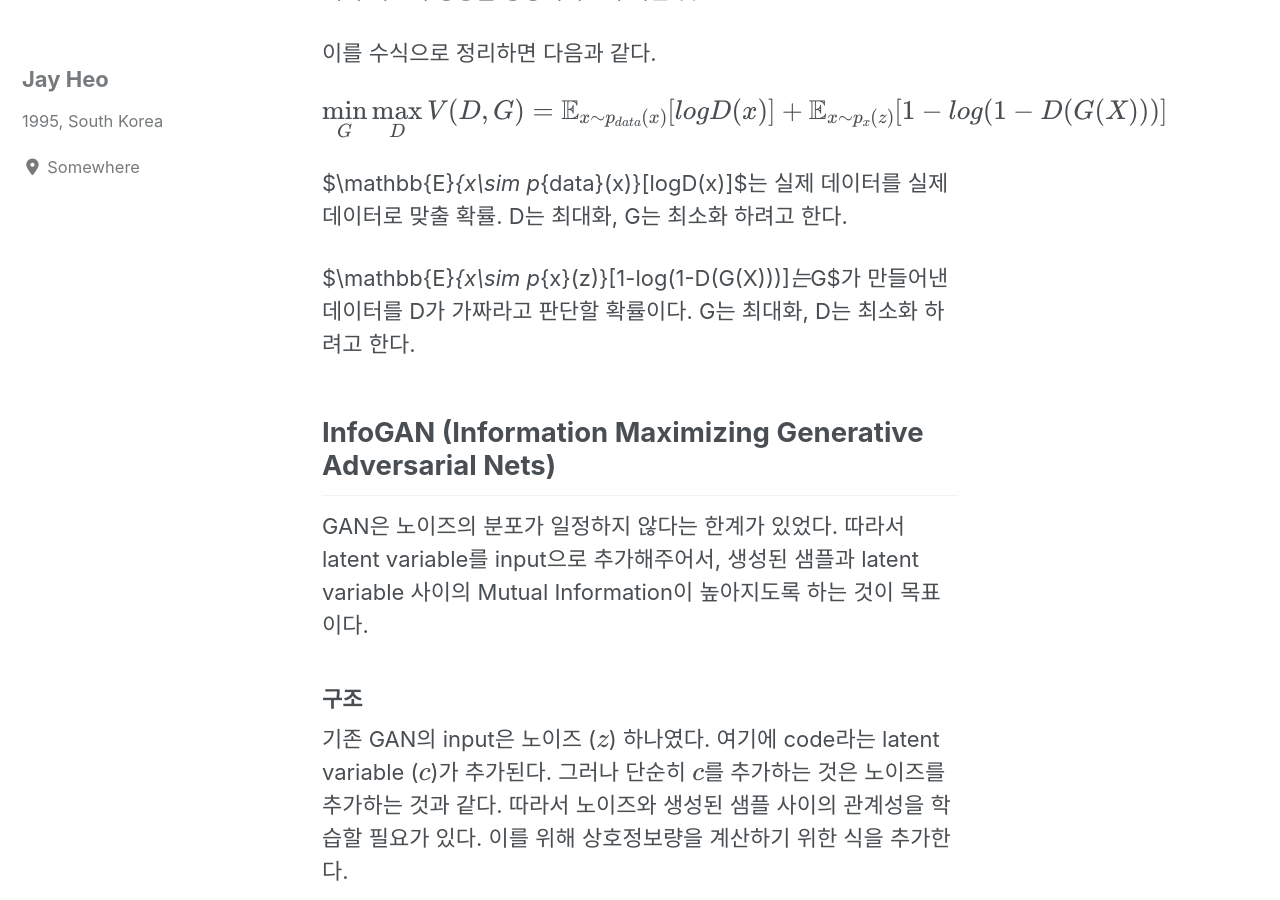
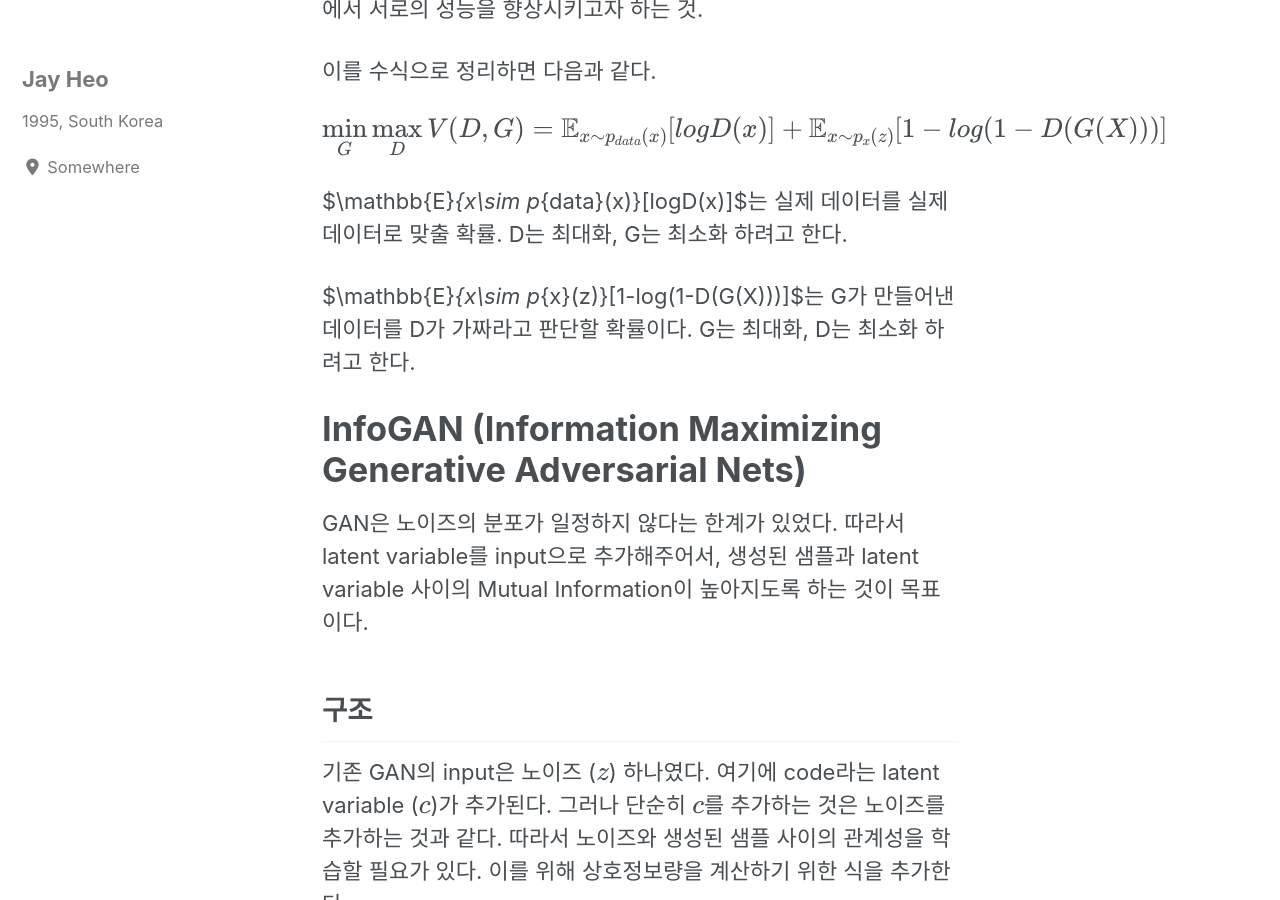
Before and after one commit to heojay/old-blog, a Jekyll site: the page built from _posts/2019-09-24-GAN.md, in a window 1280 px wide and 900 px high, scrolled down 716 px. Built offline with Jekyll 4.4.1, drawn with Linux system fonts in a browser that asks for light colours; cached includes are drawn as plain includes; nearby versions of some CDN libraries; formulas are drawn with MathJax 3; some of the changed text lies outside the part shown.

```diff
--- a/_posts/2019-09-24-GAN.md
+++ b/_posts/2019-09-24-GAN.md
@@ -8,13 +8,13 @@ use_math: true
 
 
 
-## Generative Adversarial Network (GAN)
+# Generative Adversarial Network (GAN)
 
 GAN은 실제 데이터의 분포와 비슷한 분포를 가진 데이터를 생성하는 것이 목표이다.
 
 
 
-### 구조
+## 구조
 
 데이터를 생성하는 Generator와 이 데이터를 평가하는 Discriminator가 있다. Generator의 목표는 data의 분포를 알아내는 것. 생성된 data와 가지고 있는 data의 분포가 같다면 구분할 수 없을 것. 한편 Discrminator의 목표는 판별하고자 하는 data가 G에 의해 생성된 data인지, 가지고 있는 data인지 확률을 예측한다.
 
@@ -23,26 +23,29 @@ D는 실수할 확률을 낮추고, G는 그 확률을 높이는 minimax한 관
 이를 수식으로 정리하면 다음과 같다.
 
 
+
 $$
 \min_G\max_DV(D,G) = \mathbb{E}_{x\sim p_{data}(x)}[logD(x)] + \mathbb{E}_{x\sim p_{x}(z)}[1-log(1-D(G(X)))]
 $$
 
 
+
 $\mathbb{E}_{x\sim p_{data}(x)}[logD(x)]$는 실제 데이터를 실제 데이터로 맞출 확률. D는 최대화, G는 최소화 하려고 한다.
 
-$\mathbb{E}_{x\sim p_{x}(z)}[1-log(1-D(G(X)))]$는 $G$가 만들어낸 데이터를 D가 가짜라고 판단할 확률이다. G는 최대화, D는 최소화 하려고 한다.
+$\mathbb{E}_{x\sim p_{x}(z)}[1-log(1-D(G(X)))]$는 G가 만들어낸 데이터를 D가 가짜라고 판단할 확률이다. G는 최대화, D는 최소화 하려고 한다.
 
 
 
-## InfoGAN (Information Maximizing Generative Adversarial Nets)
+# InfoGAN (Information Maximizing Generative Adversarial Nets)
 
 GAN은 노이즈의 분포가 일정하지 않다는 한계가 있었다. 따라서 latent variable를 input으로 추가해주어서, 생성된 샘플과 latent variable 사이의 Mutual Information이 높아지도록 하는 것이 목표이다.
 
 
 
-### 구조
+## 구조
 
 기존 GAN의 input은 노이즈 ($z$) 하나였다. 여기에 code라는 latent variable ($c$)가 추가된다. 그러나 단순히 $c$를 추가하는 것은 노이즈를 추가하는 것과 같다. 따라서 노이즈와 생성된 샘플 사이의 관계성을 학습할 필요가 있다. 이를 위해 상호정보량을 계산하기 위한 식을 추가한다.
+
 
 
 $$
@@ -50,7 +53,9 @@ $$
 $$
 
 
+
 GAN이 풀고자 했던 minimax 문제에 $\lambda I(c;G(z,c))$ 가 추가로 생긴 것을 확인할 수 있다. G는 위 식을 최대화해야 한다. 즉, $c$와 $G(z,c)$가 높은 상호정보량을 갖게 학습한다는 것이다. 다만, 이를 계산하기 어렵기 때문에 계산이 편한 lower bound를 이용하며, 그 식은 다음과 같다.
+
 
 
 $$
@@ -58,4 +63,5 @@ $$
 $$
 
 
+
 다음은 이를 구현하도록 하자.
```
Also changed, not shown: _posts/2019-09-26-WGAN.md (added, +86 -0 lines).
